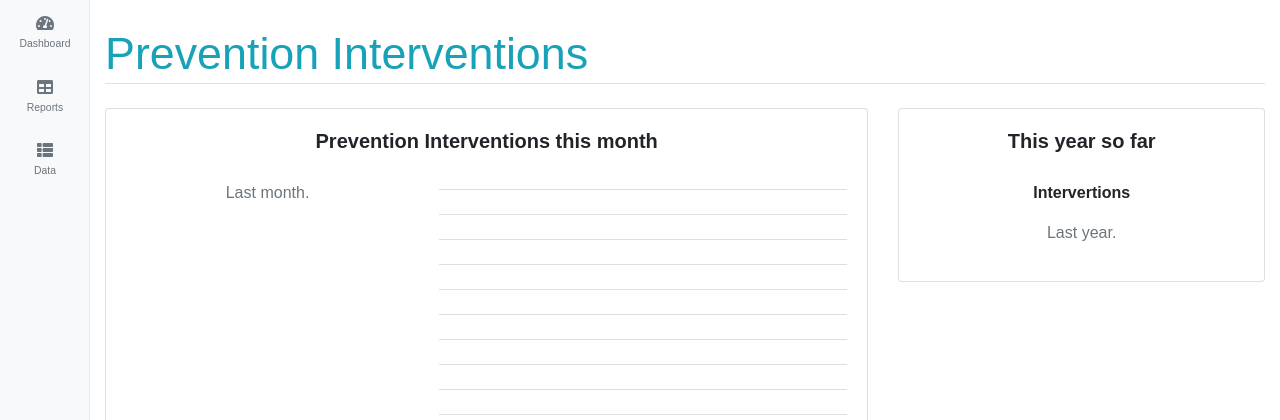
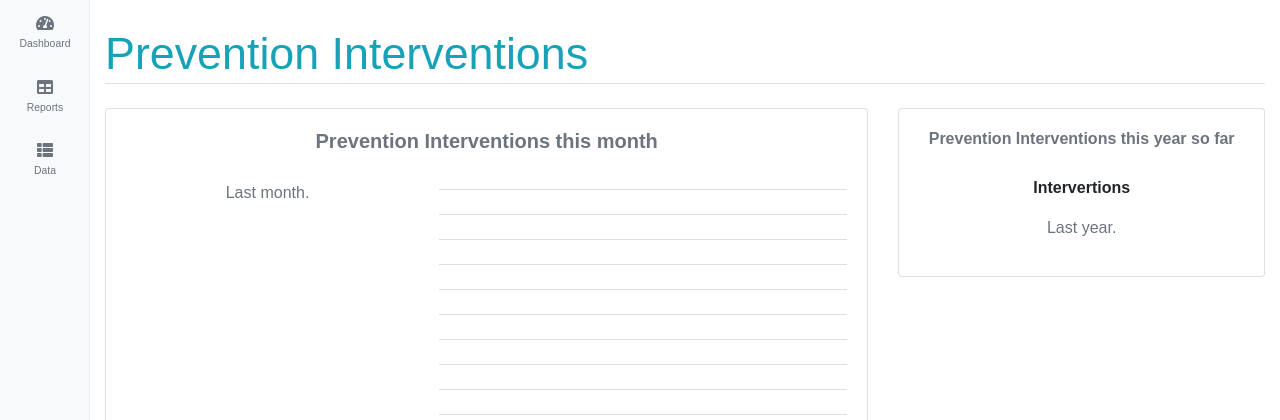
Before and after one commit to tehamalab/hivs, a Django app: page / in a window 1280 px wide. Shown: the part 82-502 px from the top of the page. Run offline with Django 3.2, Linux system fonts and the light colour scheme; the visitor is signed in with stand-in values (Sample User, id 1); data that the repository does not hold is empty; some libraries are stand-ins or nearby versions; some web fonts are replaced.

Commit message:
update text alignment

```diff
--- a/hivs_dash/templates/hivs_dash/index.html
+++ b/hivs_dash/templates/hivs_dash/index.html
@@ -16,11 +16,11 @@
             <div class="row pt-3">
                 <div class="col-sm-8">
                     <div class="card">
-                        <div class="card-body text-center">
+                        <div class="card-body">
 
-                            <h5 class="card-title">Prevention Interventions this month</h5>
+                            <h5 class="card-title text-muted text-center">Prevention Interventions this month</h5>
                             <div class="row">
-                                <div class="col-sm-5">
+                                <div class="col-sm-5 text-center">
                                     <p class="display-1 text-info">{{ prevention.thisMonth.count }}</p>
                                     <p class="text-muted">
                                         Last month.
@@ -44,11 +44,11 @@
 
                 <div class="col-sm-4">
                     <div class="card">
-                        <div class="card-body text-center">
+                        <div class="card-body">
 
-                            <h5 class="card-title">This year so far</h5>
+                            <h6 class="card-title text-center text-muted">Prevention Interventions this year so far</h6>
                             <div class="row">
-                                <div class="col-sm-12">
+                                <div class="col-sm-12 text-center">
                                     <p class="display-1 text-info">{{ prevention.thisYear.count }}</p>
                                     <p><strong>Intervertions</strong></p>
                                     <p class="text-muted">
```
